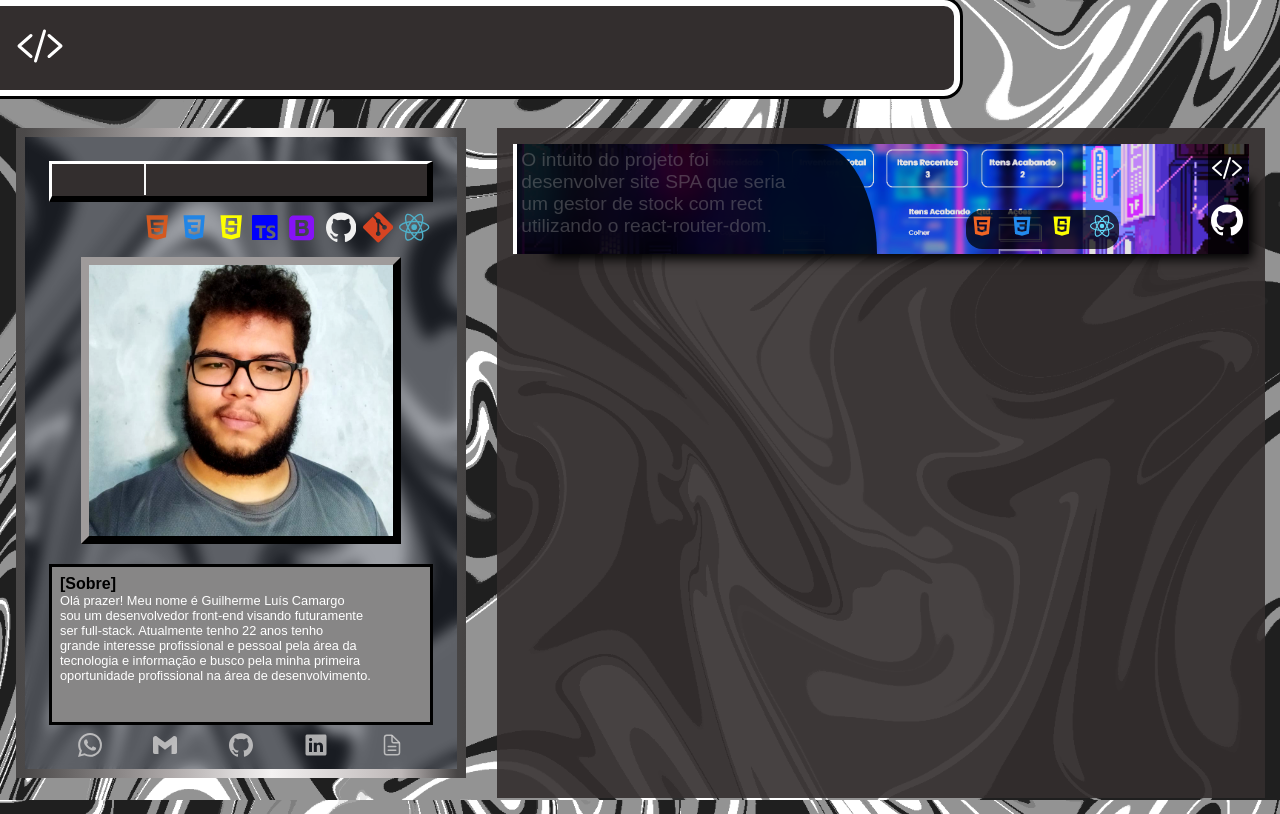
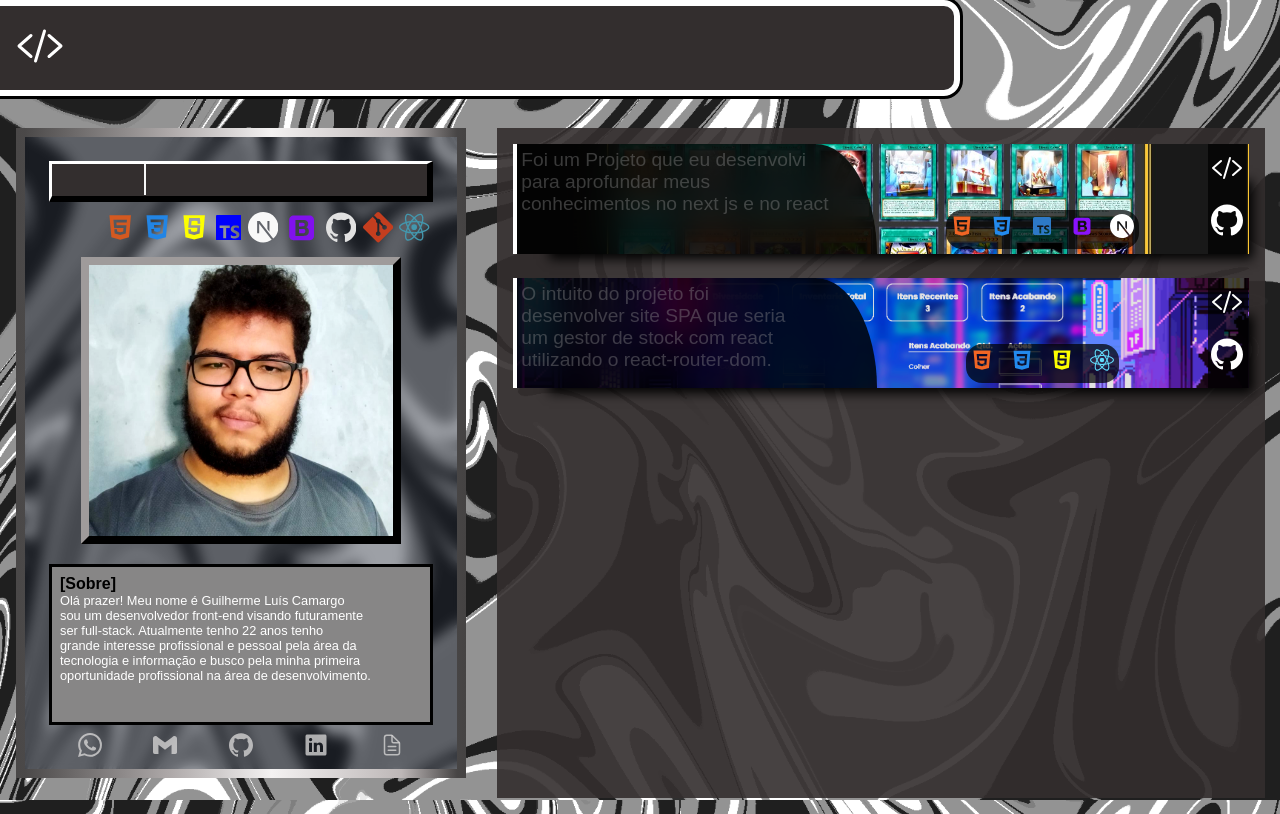
Before and after one commit to GuilhermeLuiscamargo/Meu-Portifolio, a React (Vite) app: page / in a window 1280 px wide. Built offline with nearby package versions, Linux system fonts and the light colour scheme.

Commit message:
adição de novo projeto

```diff
--- a/src/App.jsx
+++ b/src/App.jsx
@@ -14,7 +14,9 @@ import {
   SiReact,
   SiWhatsapp,
   SiGmail,
+  SiNextdotjs,
 } from "react-icons/si";
+import { BiLogoTypescript } from "react-icons/bi";
 import CardProject from "./components/CardProject";
 //////////////////////////cores dos icones para o componente cardproject//////////////////////////////////////////////
 /*
@@ -75,6 +77,13 @@ function App() {
                   className="tec-icons icon-type "
                   alt="icone TypeScript"
                   title="TypeScript"
+                />
+              </li>
+              <li>
+                <SiNextdotjs
+                  className="tec-icons icon-next"
+                  alt="icone nextjs"
+                  title="Next JS"
                 />
               </li>
               <li>
@@ -174,7 +183,22 @@ function App() {
         </Tilt>
         <div className="projetos" id="Projetos">
           <CardProject
-            info="O intuito do projeto foi desenvolver site SPA que seria um gestor de stock com rect utilizando o react-router-dom."
+            info={
+              "Foi um Projeto que eu desenvolvi para aprofundar meus conhecimentos no next js e no react"
+            }
+            img={"/Meu-Portifolio/imgs/projeto-ygoApp.jpg"}
+            tecnologias={[
+              <DiHtml5 color="#f16524" title="HTML5" />,
+              <DiCss3 color="#238aed" title="CSS3" />,
+              <BiLogoTypescript color="#2D79C7" title="TypeScript" />,
+              <DiBootstrap color="#8a12fd" title="BootStrap" />,
+              <SiNextdotjs color="#ffffff" title="Next JS" />,
+            ]}
+            linkGit={"https://github.com/GuilhermeLuiscamargo/Ygo-App"}
+            linkSite={"https://ygo-app.vercel.app"}
+          />
+          <CardProject
+            info="O intuito do projeto foi desenvolver site SPA que seria um gestor de stock com react utilizando o react-router-dom."
             img="/Meu-Portifolio/imgs/projeto-stockReact.png"
             tecnologias={[
               <DiHtml5 color="#f16524" title="HTML5" />,
--- a/src/Styles/app.scss
+++ b/src/Styles/app.scss
@@ -161,25 +161,30 @@
           font-size: 1.8rem;
           color: #0000ff;
         }
+        .icon-next {
+          @include corAnimação();
+          animation-delay: 0.5s;
+          color: #ffffff;
+        }
         .icon-boot {
           @include corAnimação();
-          animation-delay: 0.5s;
+          animation-delay: 0.6s;
           font-size: 2.5rem;
           color: #8a12fd;
         }
         .icon-github {
           @include corAnimação();
-          animation-delay: 0.6s;
+          animation-delay: 0.7s;
           color: #ffffff;
         }
         .icon-git {
           @include corAnimação();
-          animation-delay: 0.7s;
+          animation-delay: 0.8s;
           color: #f44d27;
         }
         .icon-react {
           @include corAnimação();
-          animation-delay: 0.8s;
+          animation-delay: 0.9s;
           color: #61dbfb;
         }
       }
```
Also changed, not shown: public/imgs/projeto-ygoApp.jpg (added).
